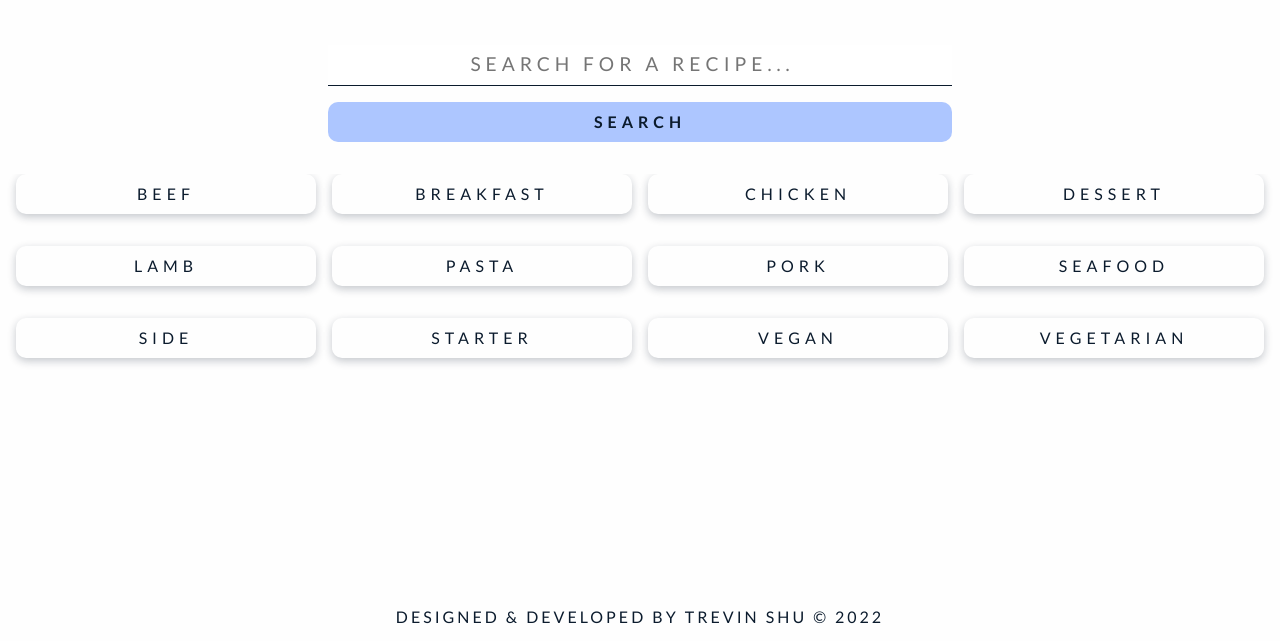
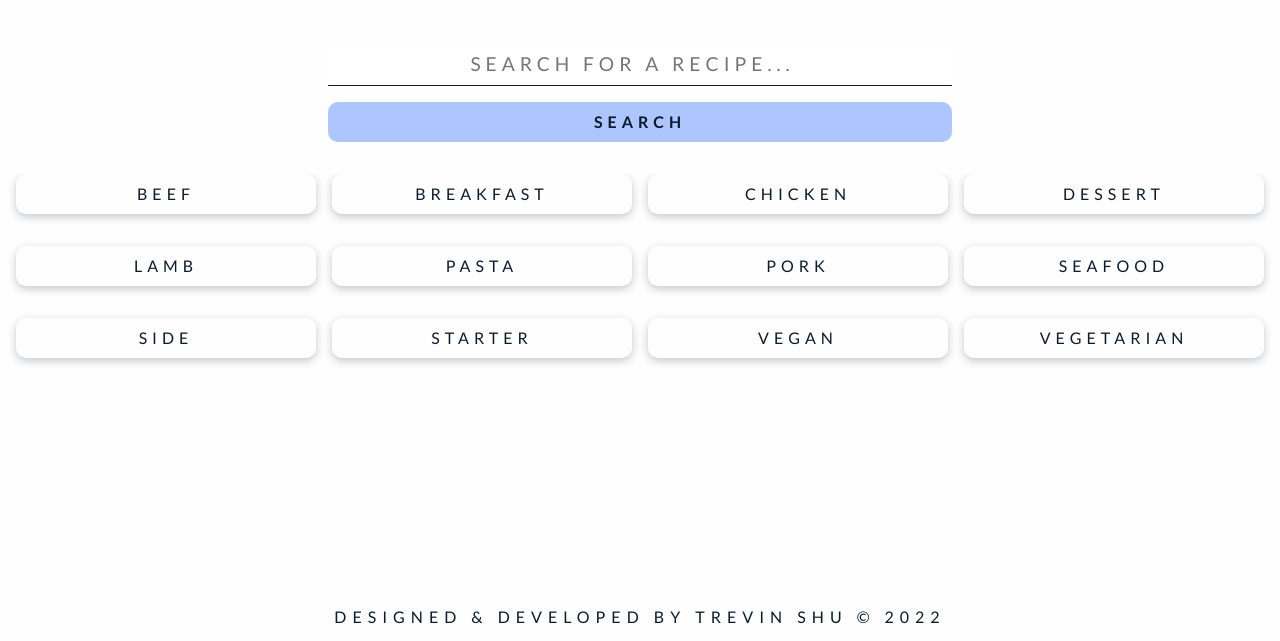
Before and after one commit to trevinshu/recipeapp, a website built with Parcel: page src/index.html in a window 1280 px wide. Shown: the part 159-800 px from the top of the page. Built offline with nearby package versions, Linux system fonts and the light colour scheme.

Commit message:
adjusted footer

```diff
--- a/src/scss/main.scss
+++ b/src/scss/main.scss
@@ -146,6 +146,7 @@ main {
   .recipeContainer {
     display: grid;
     margin: 1rem;
+    padding-bottom: 1rem;
     gap: 1rem;
 
     .recipeItem {
@@ -296,9 +297,9 @@ main {
   background-color: #fefefe;
   text-align: center;
   width: 100vw;
-  padding-block: 0.75rem;
+  padding: 0.75rem 1rem;
   text-transform: uppercase;
-  letter-spacing: 3px;
+  letter-spacing: 2px;
 }
 
 //Media Query for when the page is greater than or equal to 750px
@@ -318,6 +319,10 @@ main {
         }
       }
     }
+  }
+
+  .footerContainer {
+    letter-spacing: 6px;
   }
 }
 
```
Also changed, not shown: 3 other files.
